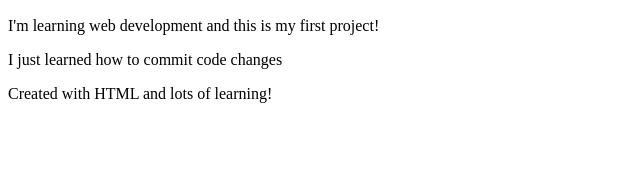
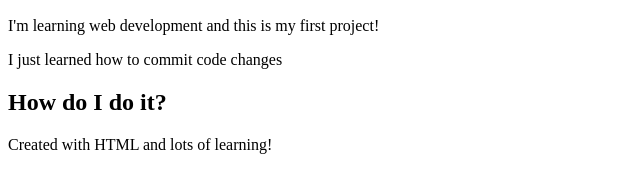
Before and after one commit to nadiahaakonsen/my-first-website, a plain HTML site: page index.html in a window 1280 px wide. Shown: the part 110-302 px from the top of the page, without its empty margins (0-640 px from the left). Drawn offline with Linux system fonts and the light colour scheme.

Commit message:
Added header 2
How do I do it?

```diff
--- a/index.html
+++ b/index.html
@@ -16,6 +16,7 @@
         <p>I'm learning web development and this is my first project!</p>
       </section>
       <p>I just learned how to commit code changes</p>
+      <h2>How do I do it?</h2>
     </main>
     <footer>
       <p>Created with HTML and lots of learning!</p>
```
